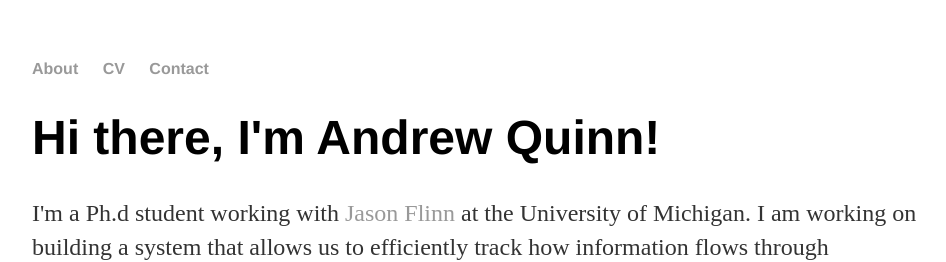
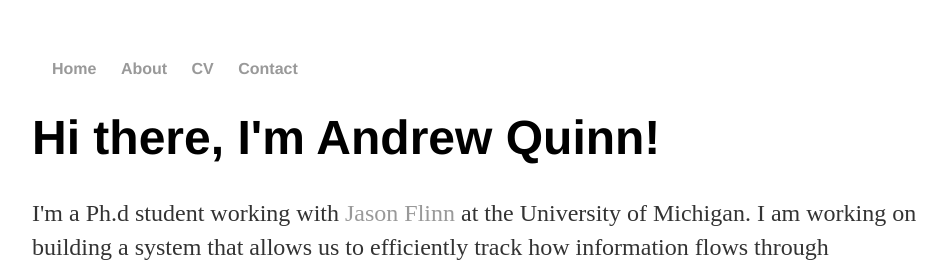
Before and after one commit to arquinn/arquinn.github.io, a Jekyll site: the page built from index.html, in a window 1280 px wide. Shown: the top 262 px of the page, without its empty margins (160-1106 px from the left). Built offline with Jekyll 4.4.1, drawn with Linux system fonts in a browser that asks for light colours.

Commit message:
Update nav.html

```diff
--- a/_includes/nav.html
+++ b/_includes/nav.html
@@ -3,6 +3,13 @@
     <!-- Collect the nav links, forms, and other content for toggling -->
     <div class="collapse navbar-collapse" id="bs-example-navbar-collapse-1">
       <ul class="nav navbar-nav navbar-right">
+        {% if page.url == '/index.html' %}
+          <li class="active">
+        {% else %}
+          <li>
+        {% endif %}
+        <li><a href="/">Home</a></li>
+
         {% if page.url == '/about.html' %}
           <li class="active">
         {% else %}
```
